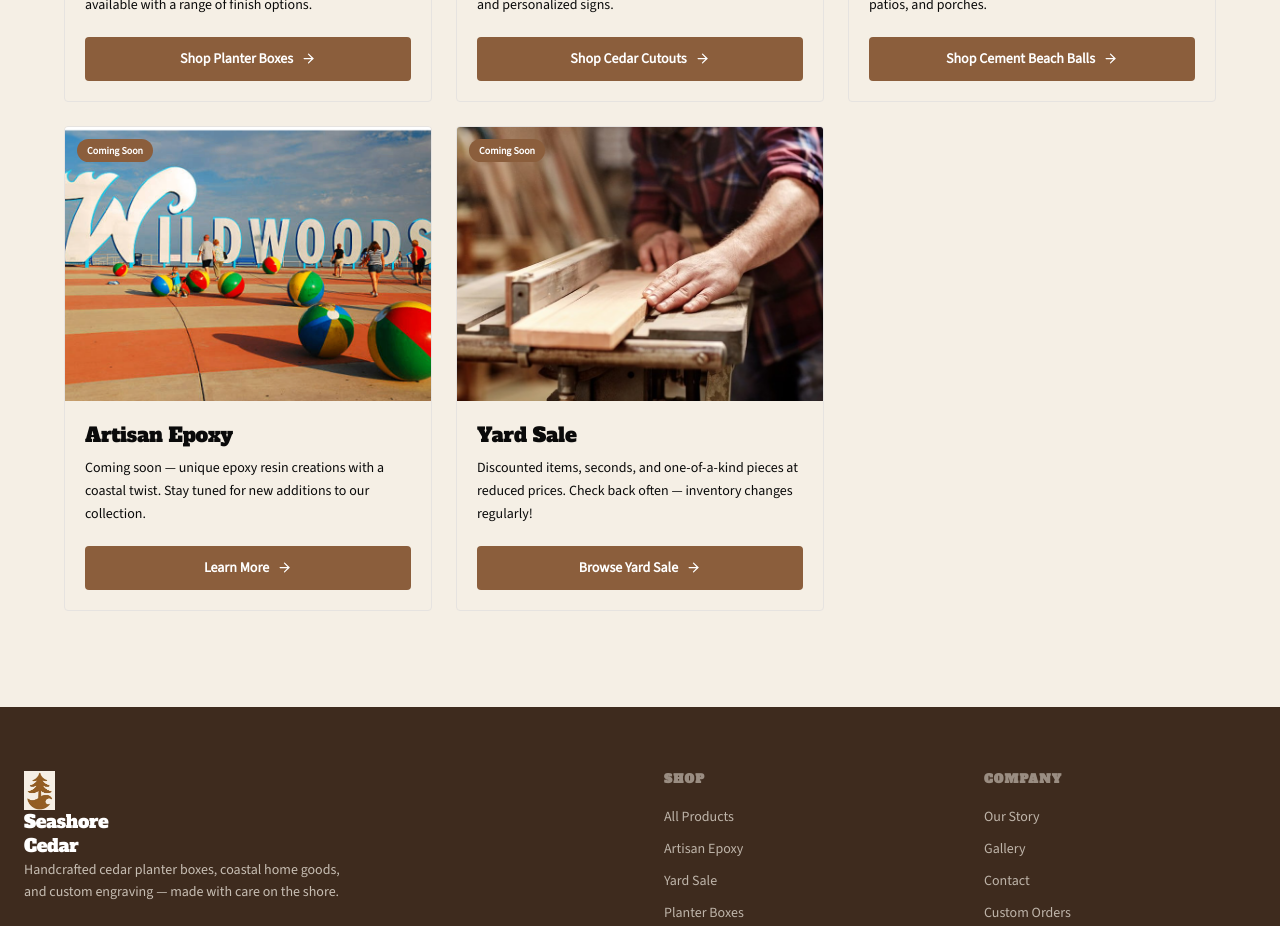
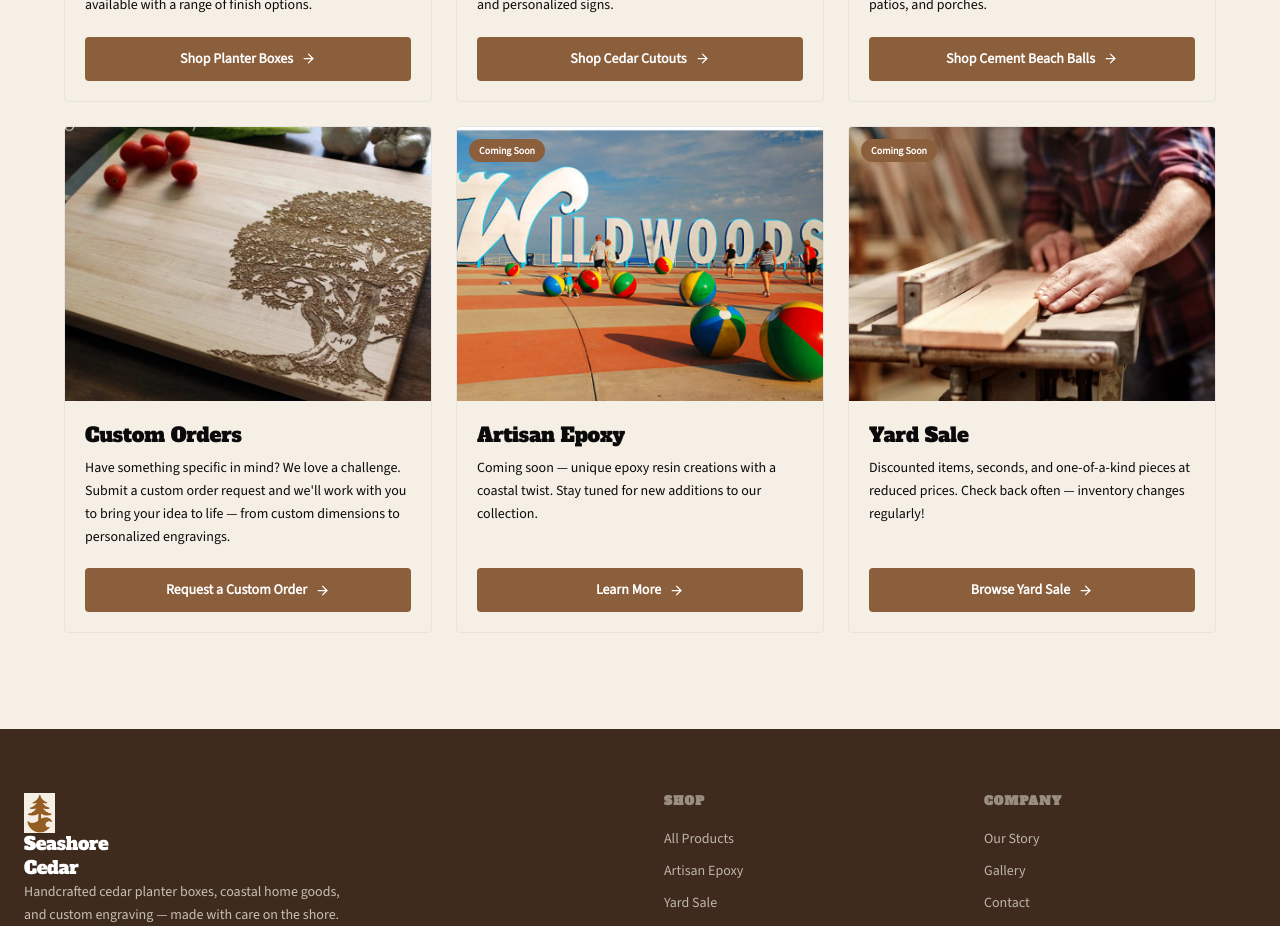
Before and after one commit to seashore-cedar/seashore-cedar, a React (Vite) app: page /all-products in a window 1280 px wide. Shown: the part 800-1726 px from the top of the page. Built offline with nearby package versions, Linux system fonts and the light colour scheme.

Commit message:
Update all-products.tsx

```diff
--- a/src/pages/all-products.tsx
+++ b/src/pages/all-products.tsx
@@ -34,6 +34,13 @@ const categories = [
     image: '/assets/BB-16Inch.png',
     href: '/cement-beach-balls',
     label: 'Shop Cement Beach Balls',
+  },
+  {
+    title: 'Custom Orders',
+    description: 'Have something specific in mind? We love a challenge. Submit a custom order request and we\'ll work with you to bring your idea to life — from custom dimensions to personalized engravings.',
+    image: '/assets/customengraved.png',
+    href: '/custom-orders',
+    label: 'Request a Custom Order',
   },
   {
     title: 'Artisan Epoxy',
```
